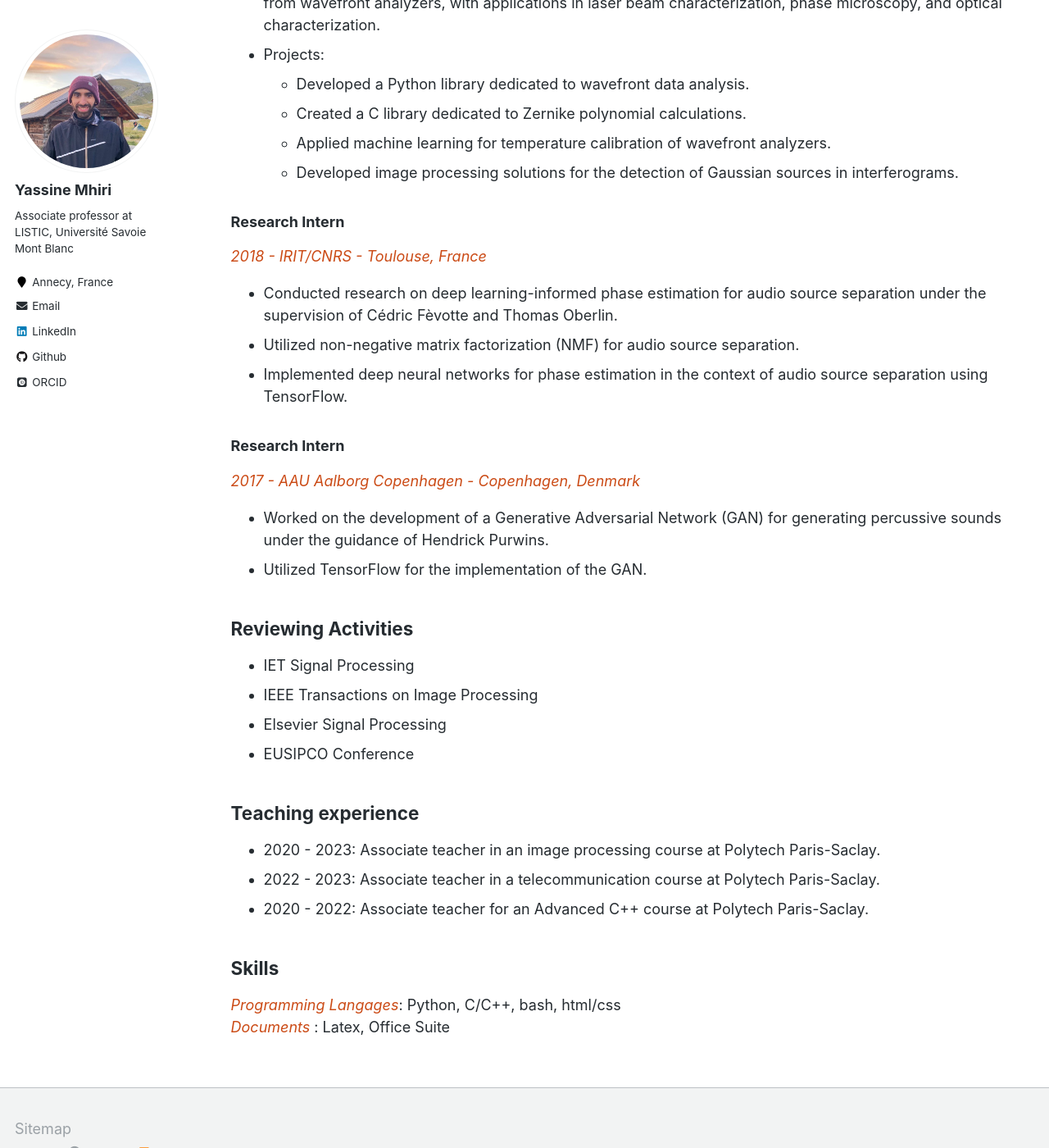
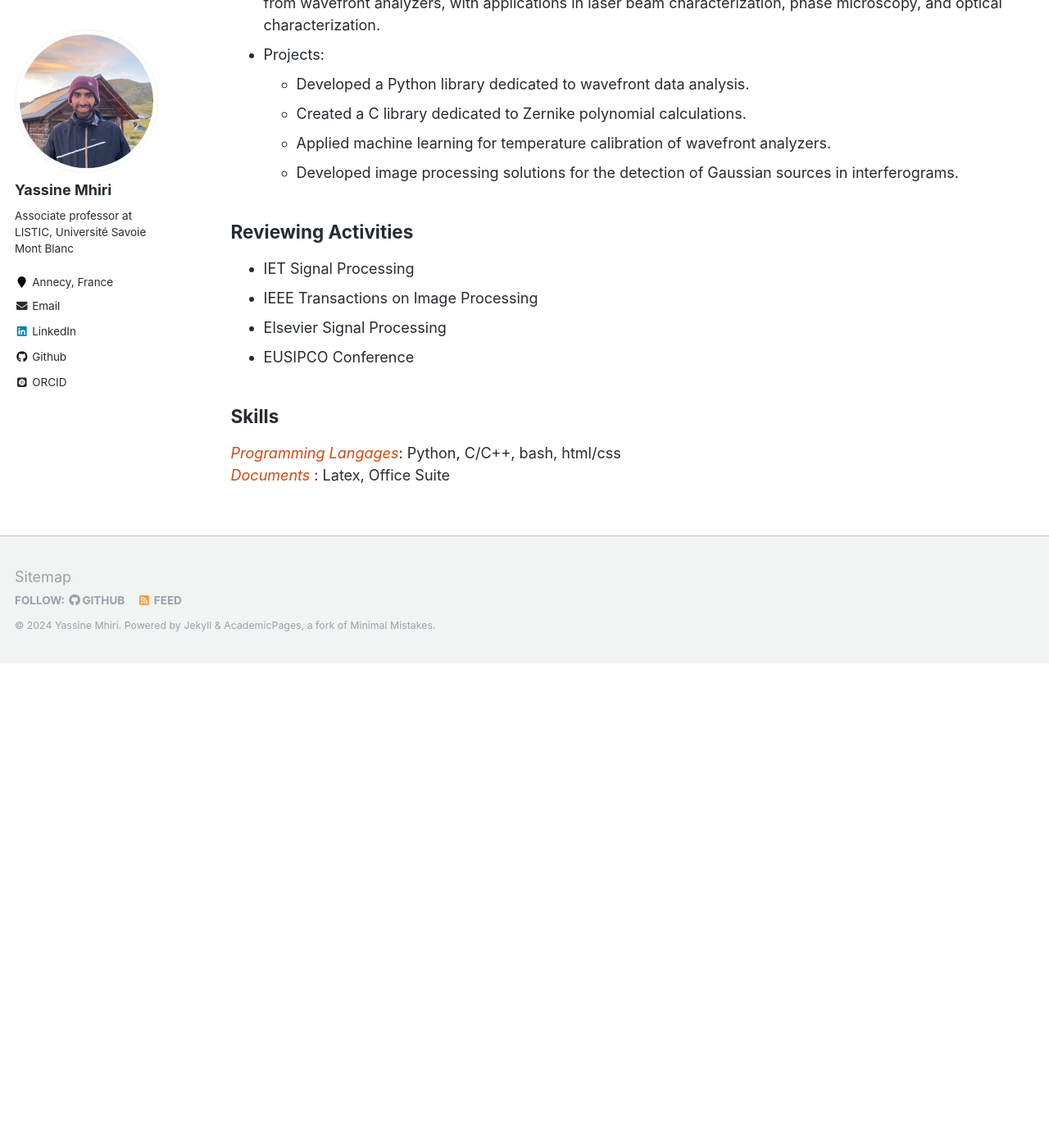
Before and after one commit to y-mhiri/y-mhiri.github.io, a Jekyll site: the page built from _pages/cv.md, in a window 1280 px wide and 1400 px high, scrolled down 1431 px. Shown: the whole window at 82% size. Built offline with Jekyll 4.4.1, drawn with Linux system fonts in a browser that asks for light colours; some web fonts are replaced; after the commit the page ends 2240 px from its top, so only the background shows below that; some of the changed text lies outside the part shown.

Commit message:
updated cv

```diff
--- a/_pages/cv.md
+++ b/_pages/cv.md
@@ -43,7 +43,7 @@ redirect_from:
   - Applied machine learning for temperature calibration of wavefront analyzers.
   - Developed image processing solutions for the detection of Gaussian sources in interferograms.
 
-### Research Intern
+<!-- ### Research Intern
 *2018 - IRIT/CNRS - Toulouse, France*
 - Conducted research on deep learning-informed phase estimation for audio source separation under the supervision of Cédric Fèvotte and Thomas Oberlin.
 - Utilized non-negative matrix factorization (NMF) for audio source separation.
@@ -52,7 +52,7 @@ redirect_from:
 ### Research Intern
 *2017 - AAU Aalborg Copenhagen - Copenhagen, Denmark*
 - Worked on the development of a Generative Adversarial Network (GAN) for generating percussive sounds under the guidance of Hendrick Purwins.
-- Utilized TensorFlow for the implementation of the GAN.
+- Utilized TensorFlow for the implementation of the GAN. -->
 
 ## Reviewing Activities
 - IET Signal Processing
@@ -60,11 +60,11 @@ redirect_from:
 - Elsevier Signal Processing
 - EUSIPCO Conference
 
-## Teaching experience
+<!-- ## Teaching experience
 
 * 2020 - 2023: Associate teacher in an image processing course at Polytech Paris-Saclay.
 * 2022 - 2023: Associate teacher in a telecommunication course at Polytech Paris-Saclay.
-* 2020 - 2022: Associate teacher for an Advanced C++ course at Polytech Paris-Saclay.
+* 2020 - 2022: Associate teacher for an Advanced C++ course at Polytech Paris-Saclay. -->
 
 
 ## Skills
```
Also changed, not shown: other parts of _pages/cv.md (+3 -3 lines).
